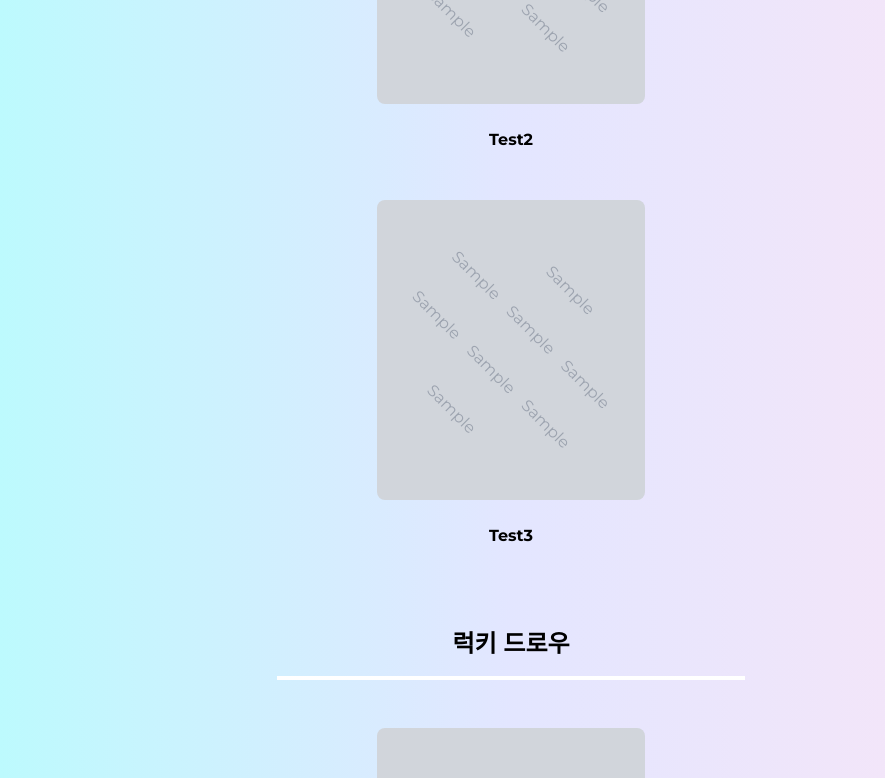
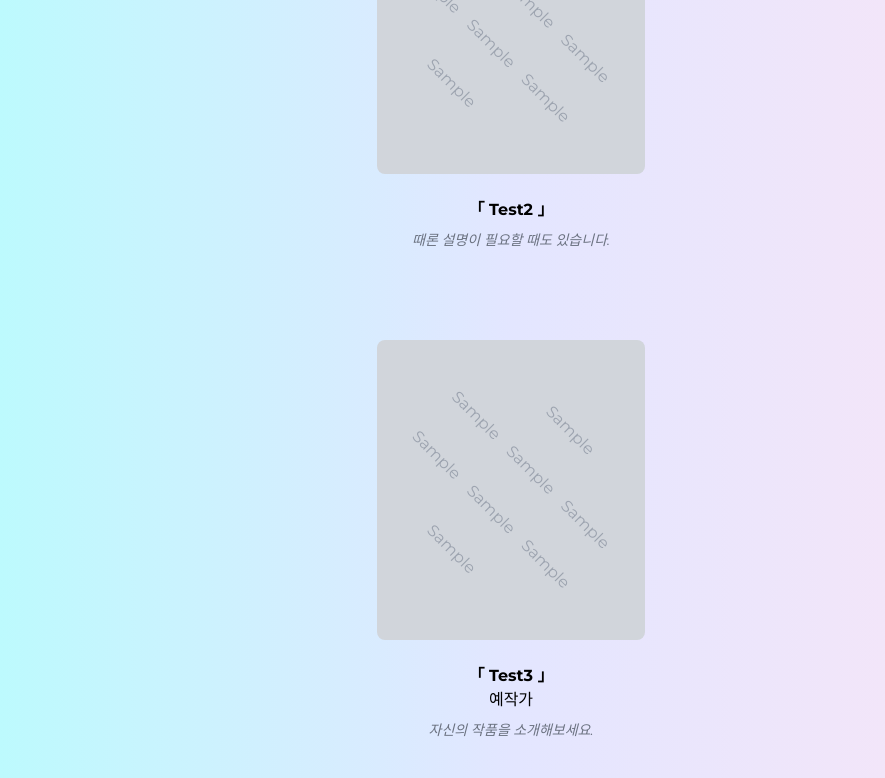
Before and after one commit to 5tarlight/happy-ankoha-day, a Next.js app: page /pre in a window 1280 px wide. Shown: the part 820-1598 px from the top of the page, without its empty margins (129-1014 px from the left). Built offline with nearby package versions, Linux system fonts and the light colour scheme; a web font is replaced by a local one.

Commit message:
Sample title and desc

```diff
--- a/app/pre/page.tsx
+++ b/app/pre/page.tsx
@@ -47,7 +47,7 @@
           </h2>
           <div className="w-full flex flex-col gap-4 items-center">
             {pres.map((pre, idx) => (
-              <div key={idx} className="w-[300px] h-[380px]">
+              <div key={idx} className="w-[300px] h-[450px]">
                 <Prestige {...pre} />
               </div>
             ))}
@@ -61,7 +61,7 @@
 
           <div className="w-full flex flex-col gap-4 items-center">
             {draws.map((draw, idx) => (
-              <div key={idx} className="w-[300px] h-[380px]">
+              <div key={idx} className="w-[300px] h-[450px]">
                 <Prestige {...draw} />
               </div>
             ))}
@@ -75,7 +75,7 @@
 
           <div className="w-full flex flex-col gap-4 items-center">
             {specials.map((special, idx) => (
-              <div key={idx} className="w-[300px] h-[380px]">
+              <div key={idx} className="w-[300px] h-[450px]">
                 <Prestige {...special} />
               </div>
             ))}
--- a/components/Prestige.tsx
+++ b/components/Prestige.tsx
@@ -14,7 +14,12 @@
   title,
 }: PrestigeObject) {
   return (
-    <div className="w-full h-full p-4 bg-gray-600 bg-opacity-0 hover:bg-opacity-30 transition-all rounded-lg cursor-pointer">
+    <div
+      className={
+        "w-full h-full p-4 bg-gray-600 bg-opacity-0 rounded-lg "
+        // "hover:bg-opacity-30 transition-all cursor-pointer"
+      }
+    >
       <div className="w-full h-[300px]">
         {image === "mock" ? (
           <MockImage />
@@ -22,7 +27,13 @@
           <img src={image} alt={title} className="w-full rounded-lg" />
         )}
       </div>
-      <div className="font-bold text-center mt-6">{title}</div>
+      {title && <div className="font-bold text-center mt-6">｢ {title} ｣</div>}
+      {author && <div className="text-center">{author}</div>}
+      {description && (
+        <div className="text-center mt-2 text-gray-500 text-sm italic">
+          {description}
+        </div>
+      )}
     </div>
   );
 }
```
